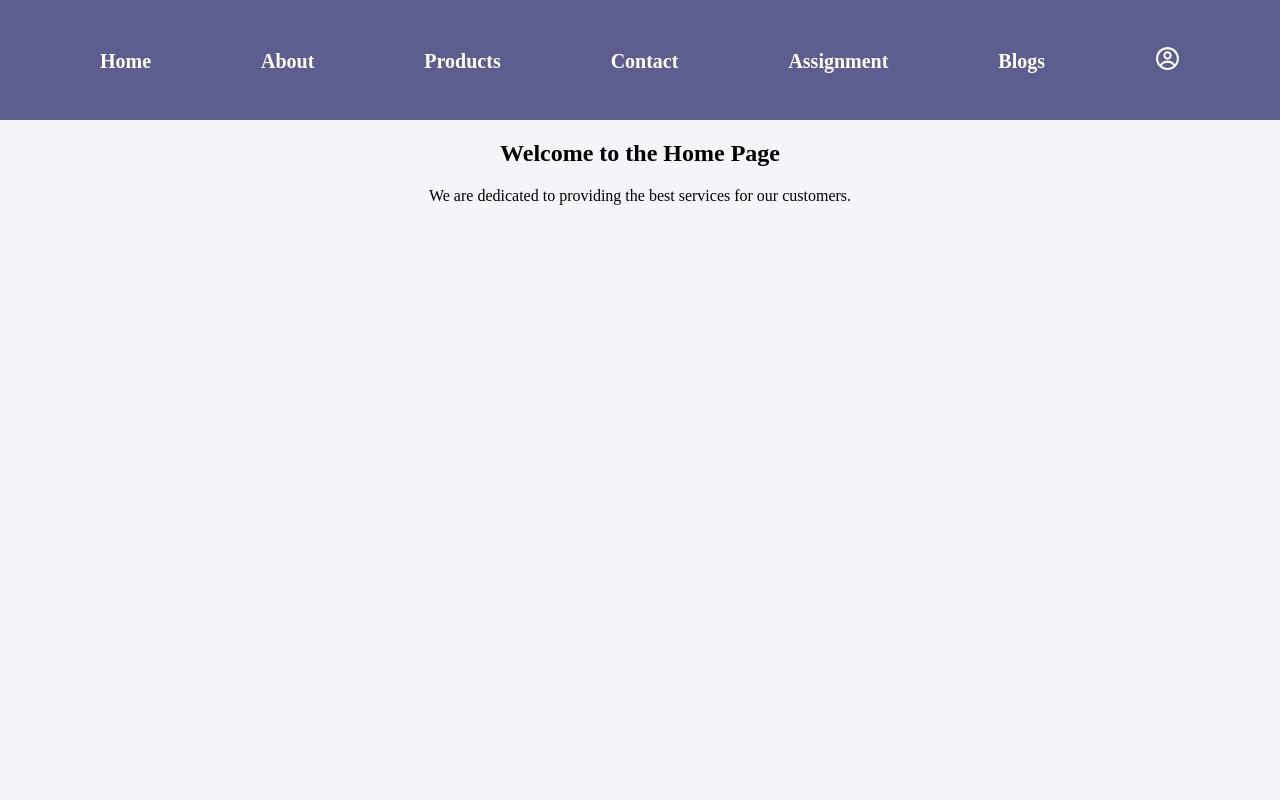
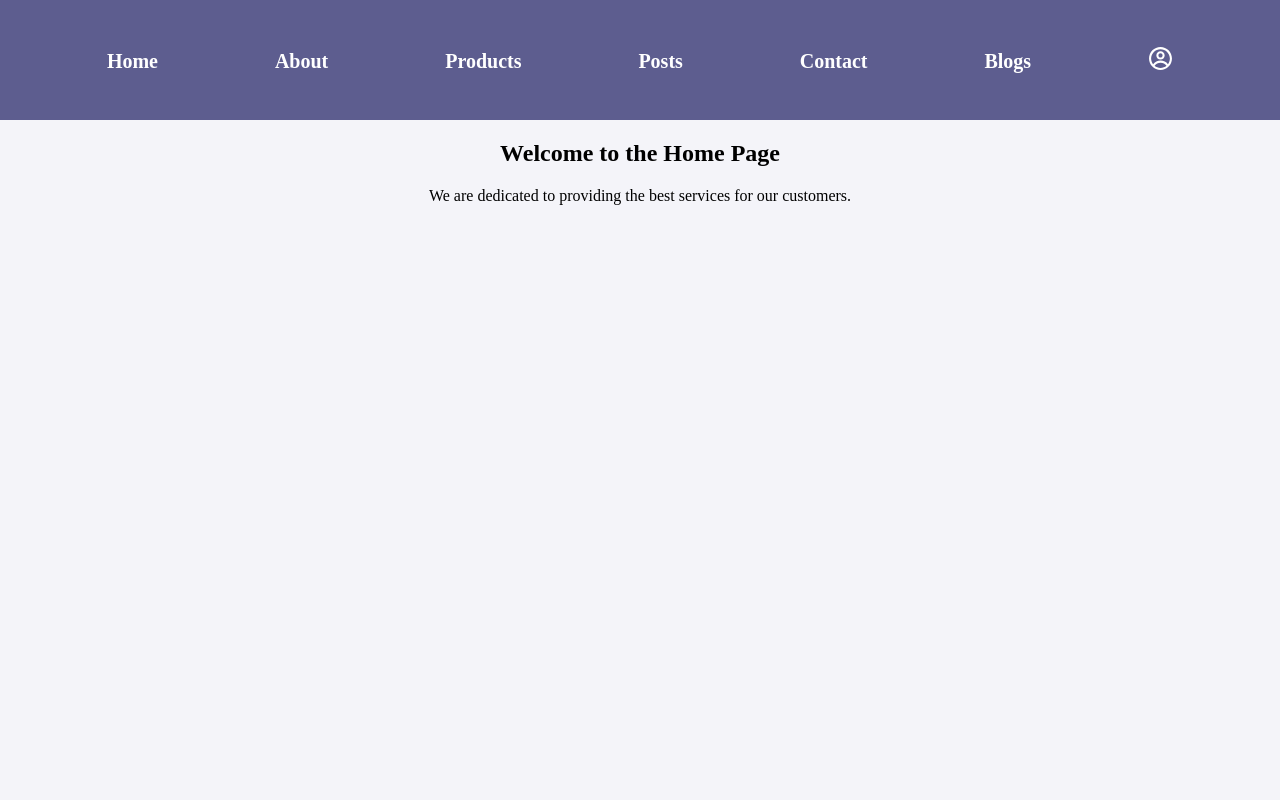
Before and after one commit to guranda26/online-shop, a Next.js app: page / in a window 1280 px wide. Shown: the top 800 px of the page. Built offline with nearby package versions, Linux system fonts and the light colour scheme; no server answers.

Commit message:
add posts url in the header

```diff
--- a/src/app/components/Header.jsx
+++ b/src/app/components/Header.jsx
@@ -18,10 +18,10 @@ const Header = () => {
             <Link href="/products">Products</Link>
           </li>
           <li className="nav-item">
-            <Link href="/contact">Contact</Link>
+            <Link href="/posts">Posts</Link>
           </li>
           <li className="nav-item">
-            <Link href="/assignment-3">Assignment</Link>
+            <Link href="/contact">Contact</Link>
           </li>
           <li className="nav-item">
             <Link href="/blogs">Blogs</Link>
```
